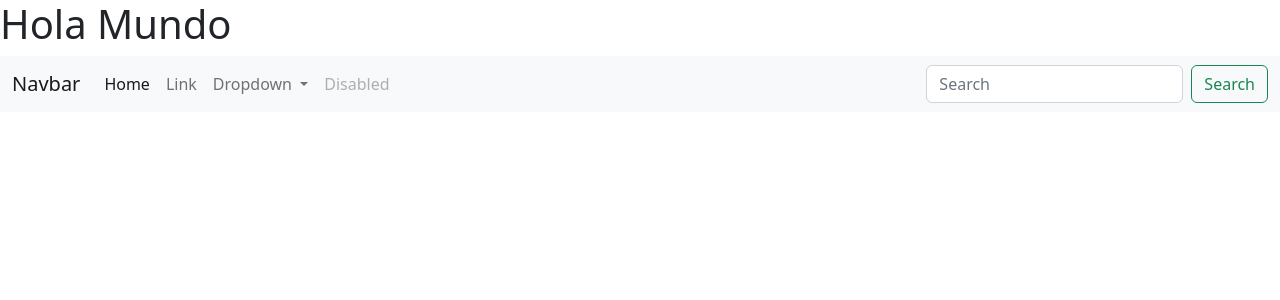
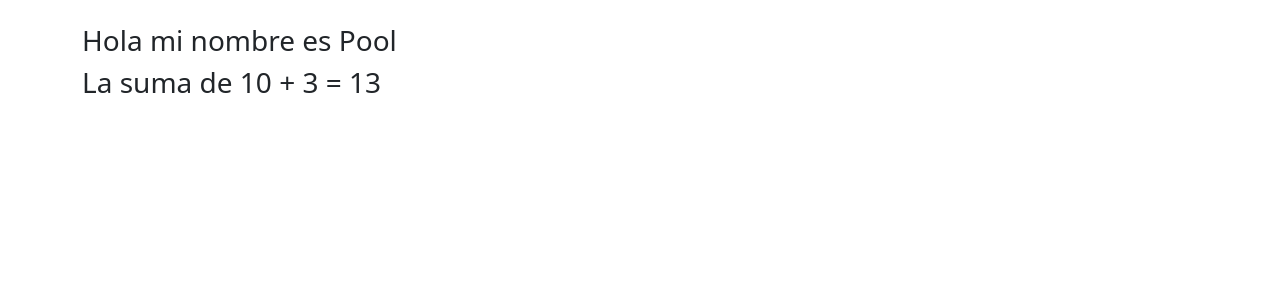
Before and after one commit to justcoddev/databinding, an Angular app: page / in a window 1280 px wide. Shown: the top 300 px of the page. Built offline with nearby package versions, Linux system fonts and the light colour scheme.

Commit message:
INTERPOLACIÓN

```diff
--- a/src/app/app.component.html
+++ b/src/app/app.component.html
@@ -1,41 +1,7 @@
-<h1>Hola Mundo</h1>
-<nav class="navbar navbar-expand-lg navbar-light bg-light">
-  <div class="container-fluid">
-    <a class="navbar-brand" href="#">Navbar</a>
-    <button class="navbar-toggler" type="button" data-bs-toggle="collapse" data-bs-target="#navbarSupportedContent"
-      aria-controls="navbarSupportedContent" aria-expanded="false" aria-label="Toggle navigation">
-      <span class="navbar-toggler-icon"></span>
-    </button>
-    <div class="collapse navbar-collapse" id="navbarSupportedContent">
-      <ul class="navbar-nav me-auto mb-2 mb-lg-0">
-        <li class="nav-item">
-          <a class="nav-link active" aria-current="page" href="#">Home</a>
-        </li>
-        <li class="nav-item">
-          <a class="nav-link" href="#">Link</a>
-        </li>
-        <li class="nav-item dropdown">
-          <a class="nav-link dropdown-toggle" href="#" id="navbarDropdown" role="button" data-bs-toggle="dropdown"
-            aria-expanded="false">
-            Dropdown
-          </a>
-          <ul class="dropdown-menu" aria-labelledby="navbarDropdown">
-            <li><a class="dropdown-item" href="#">Action</a></li>
-            <li><a class="dropdown-item" href="#">Another action</a></li>
-            <li>
-              <hr class="dropdown-divider">
-            </li>
-            <li><a class="dropdown-item" href="#">Something else here</a></li>
-          </ul>
-        </li>
-        <li class="nav-item">
-          <a class="nav-link disabled" href="#" tabindex="-1" aria-disabled="true">Disabled</a>
-        </li>
-      </ul>
-      <form class="d-flex">
-        <input class="form-control me-2" type="search" placeholder="Search" aria-label="Search">
-        <button class="btn btn-outline-success" type="submit">Search</button>
-      </form>
-    </div>
+<div class="container mt-4">
+  <div class="
+  row">
+    <h3>Hola mi nombre es {{nombre}}</h3>
+    <h3>La suma de 10 + 3 = {{getSuma(10,3)}}</h3>
   </div>
-</nav>
+</div>
--- a/src/app/app.component.ts
+++ b/src/app/app.component.ts
@@ -6,5 +6,11 @@ import { Component } from '@angular/core';
   styleUrls: ['./app.component.css']
 })
 export class AppComponent {
-  title = 'HolaMundo';
+  nombre = 'Teddy'
+  constructor() {
+    setInterval(() => this.nombre = "Pool", 3000);
+  }
+  getSuma(numero1: number, numero2: number) {
+    return numero1 + numero2
+  }
 }
```
